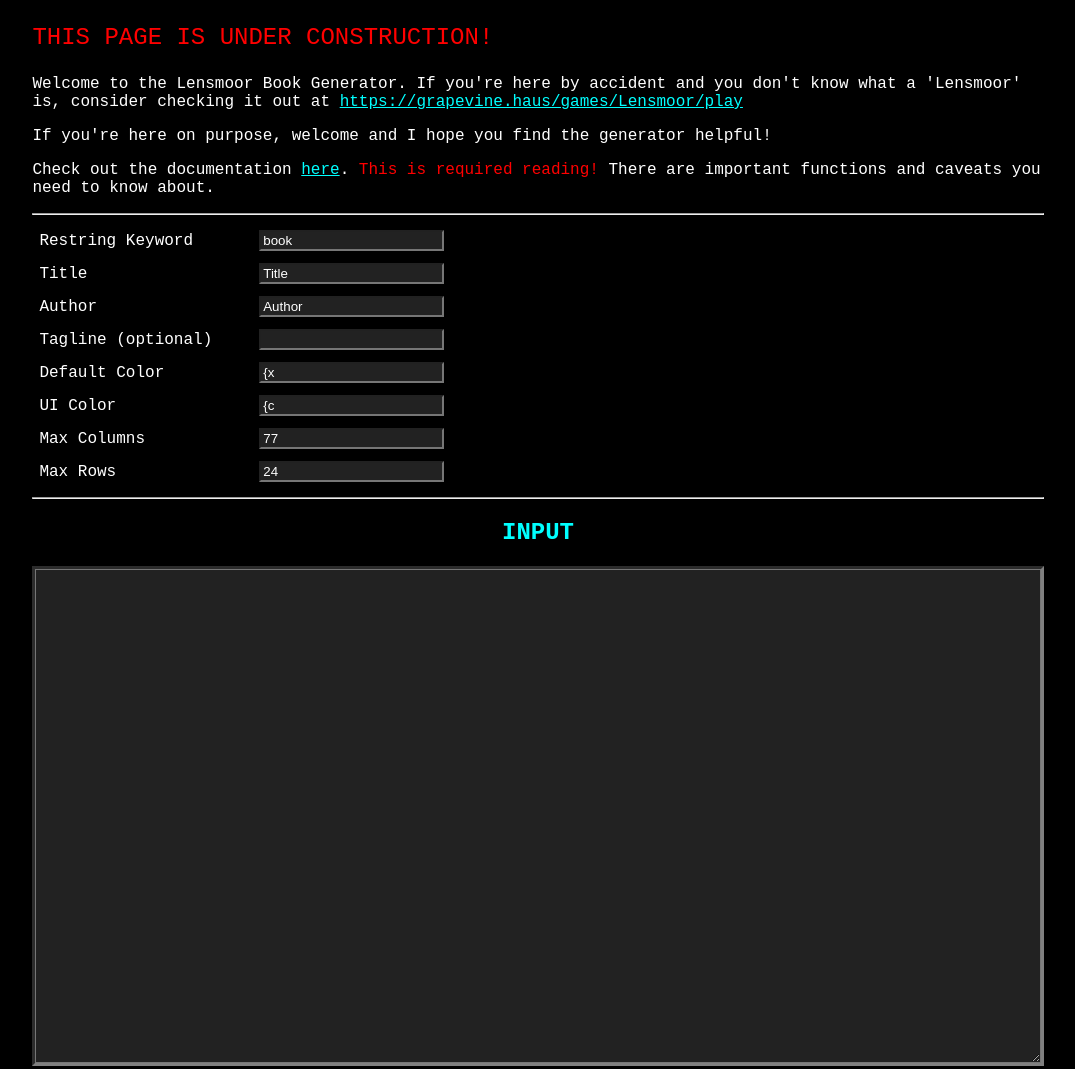
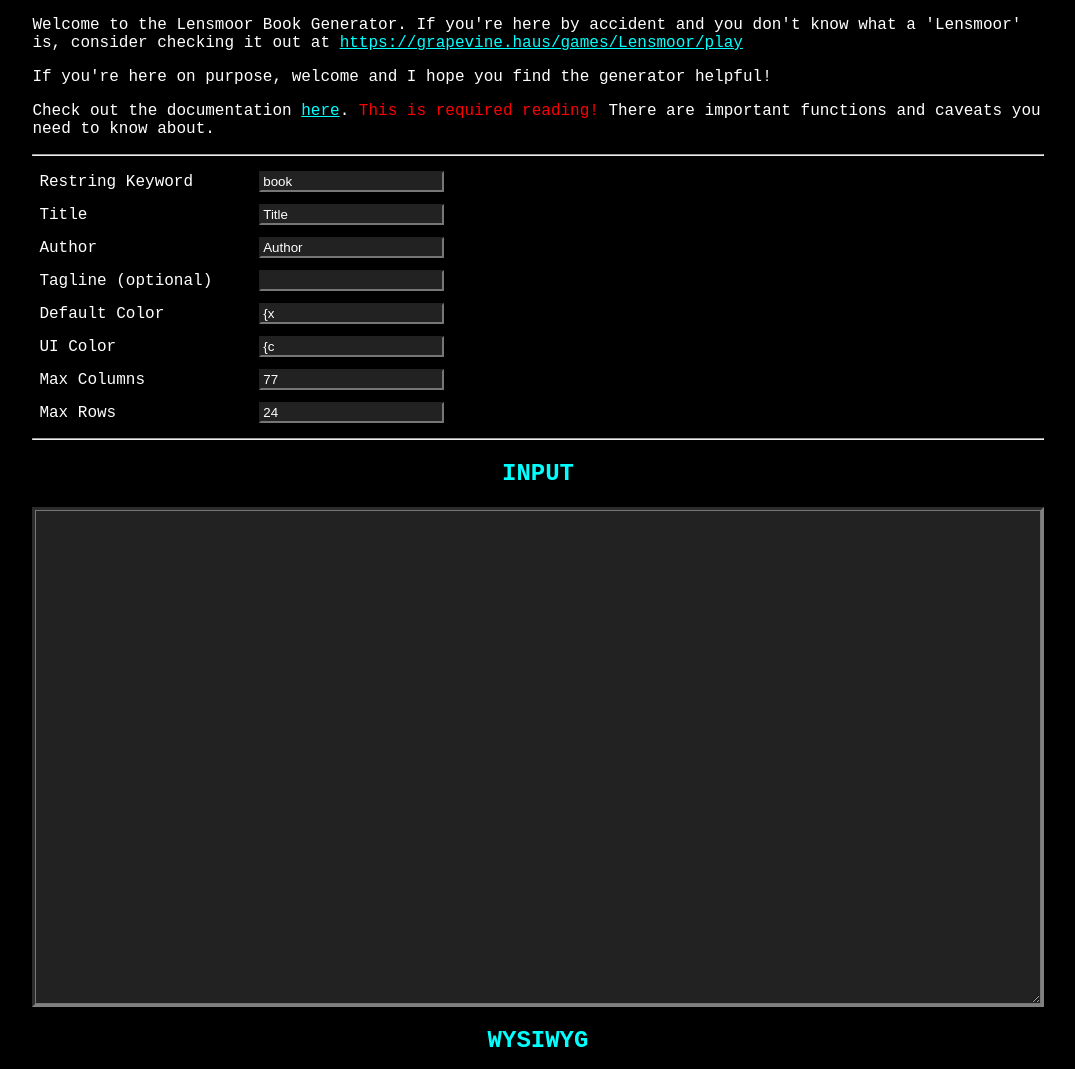
Before and after one commit to jeniferirwin/lensbooks, a plain HTML site: page index.html in a window 1280 px wide. Shown: the top 1069 px of the page, without its empty margins (102-1177 px from the left). Drawn offline with Linux system fonts and the light colour scheme.

Commit message:
remove 'under construction' messages

```diff
--- a/index.html
+++ b/index.html
@@ -7,9 +7,6 @@
   </head>
   <body>
     <div id="intro">
-      <p id="construction">
-        THIS PAGE IS UNDER CONSTRUCTION!
-      </p>
       <p>
         Welcome to the Lensmoor Book Generator. If you're here by accident
         and you don't know what a 'Lensmoor' is, consider checking it
```
Also changed, not shown: docs.html (+0 -3 lines).
